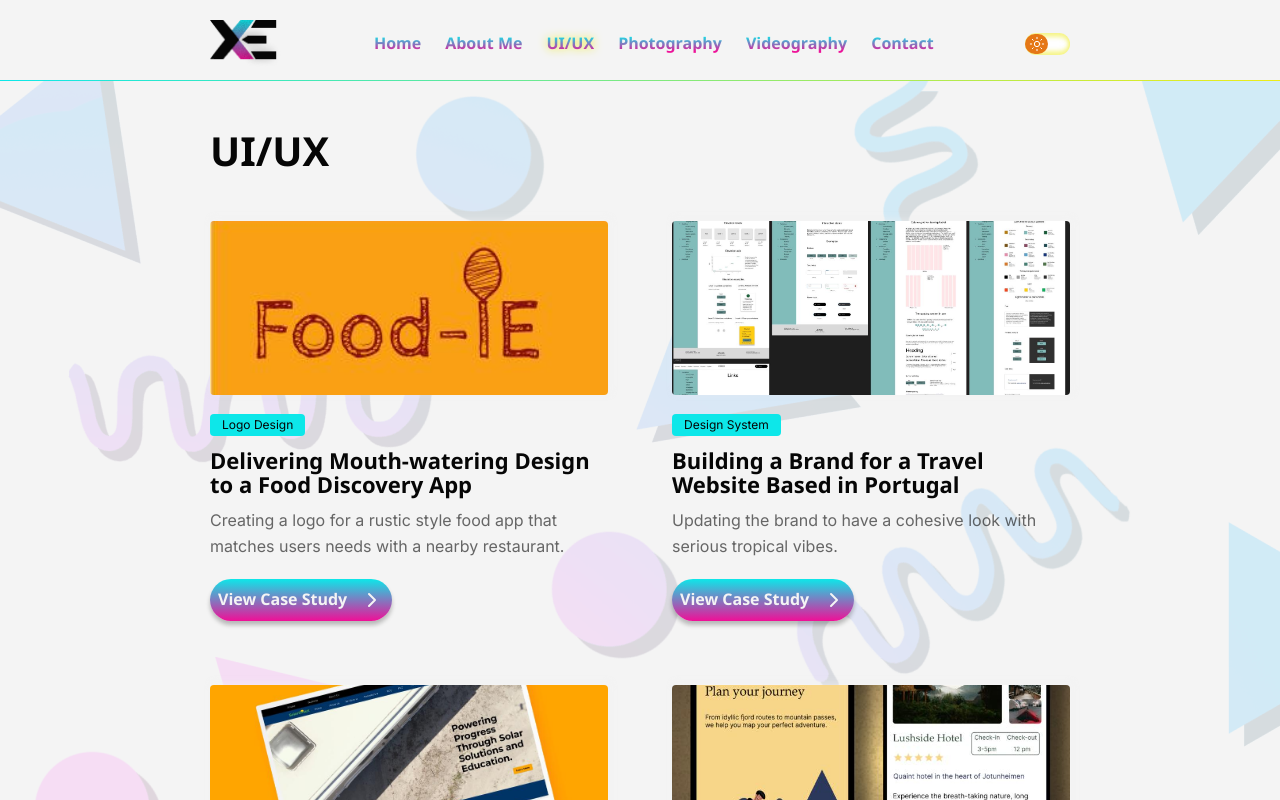
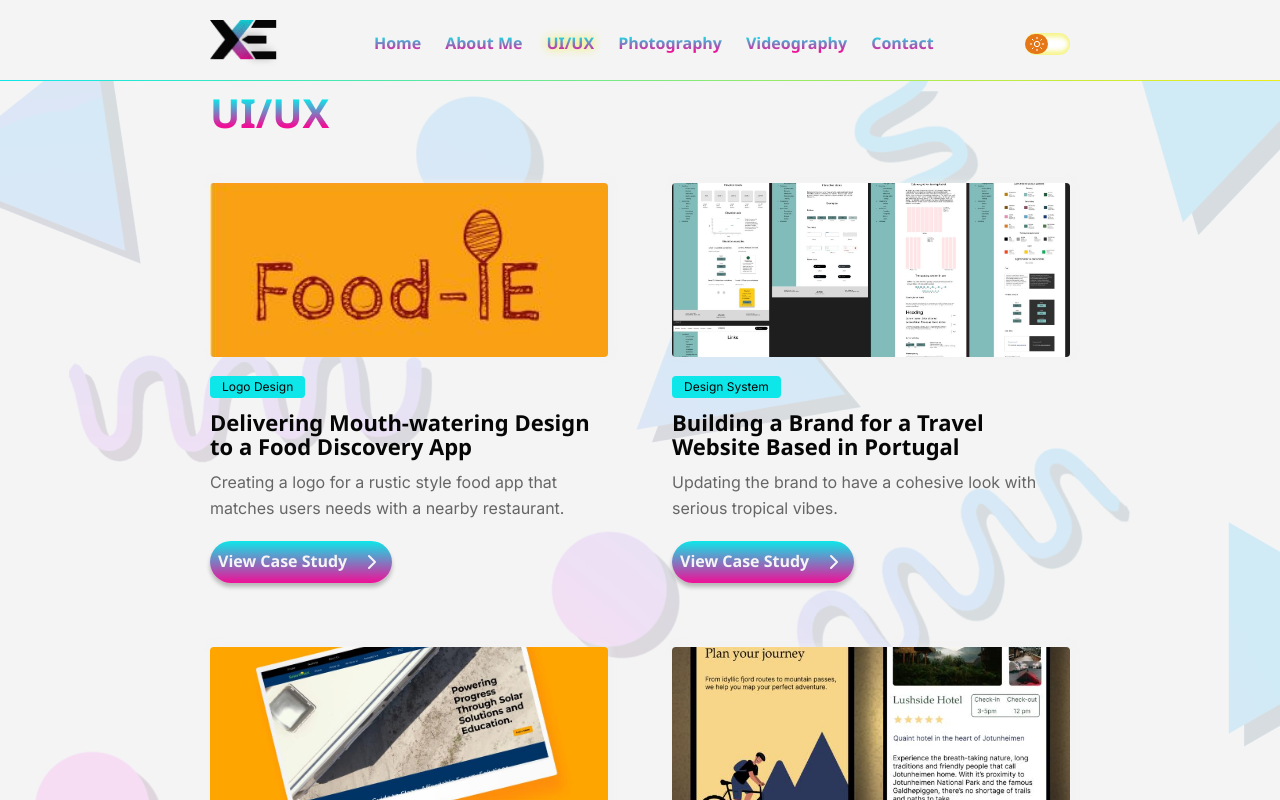
Before and after one commit to duct-tape-deployments/devin-portfolio, a React (Vite) app: page /ui-ux in a window 1280 px wide. Shown: the top 800 px of the page. Built offline with nearby package versions, Linux system fonts and the light colour scheme; a web font is replaced by a local one.

Commit message:
fix(ui-ux): give the page title the Figma gradient and 10px top offset

```diff
--- a/src/pages/UiUx.tsx
+++ b/src/pages/UiUx.tsx
@@ -18,9 +18,9 @@ function UiUx() {
           "
       />
 
-      <PageContainer className="py-12 z-20 relative">
+      <PageContainer className="pt-2.5 pb-12 z-20 relative">
         <header className="mb-12">
-          <h1 className="font-display text-h1 font-bold text-foreground">UI/UX</h1>
+          <h1 className="title-gradient">UI/UX</h1>
         </header>
 
         <div className="grid gap-x-16 gap-y-16 md:grid-cols-2">
```
